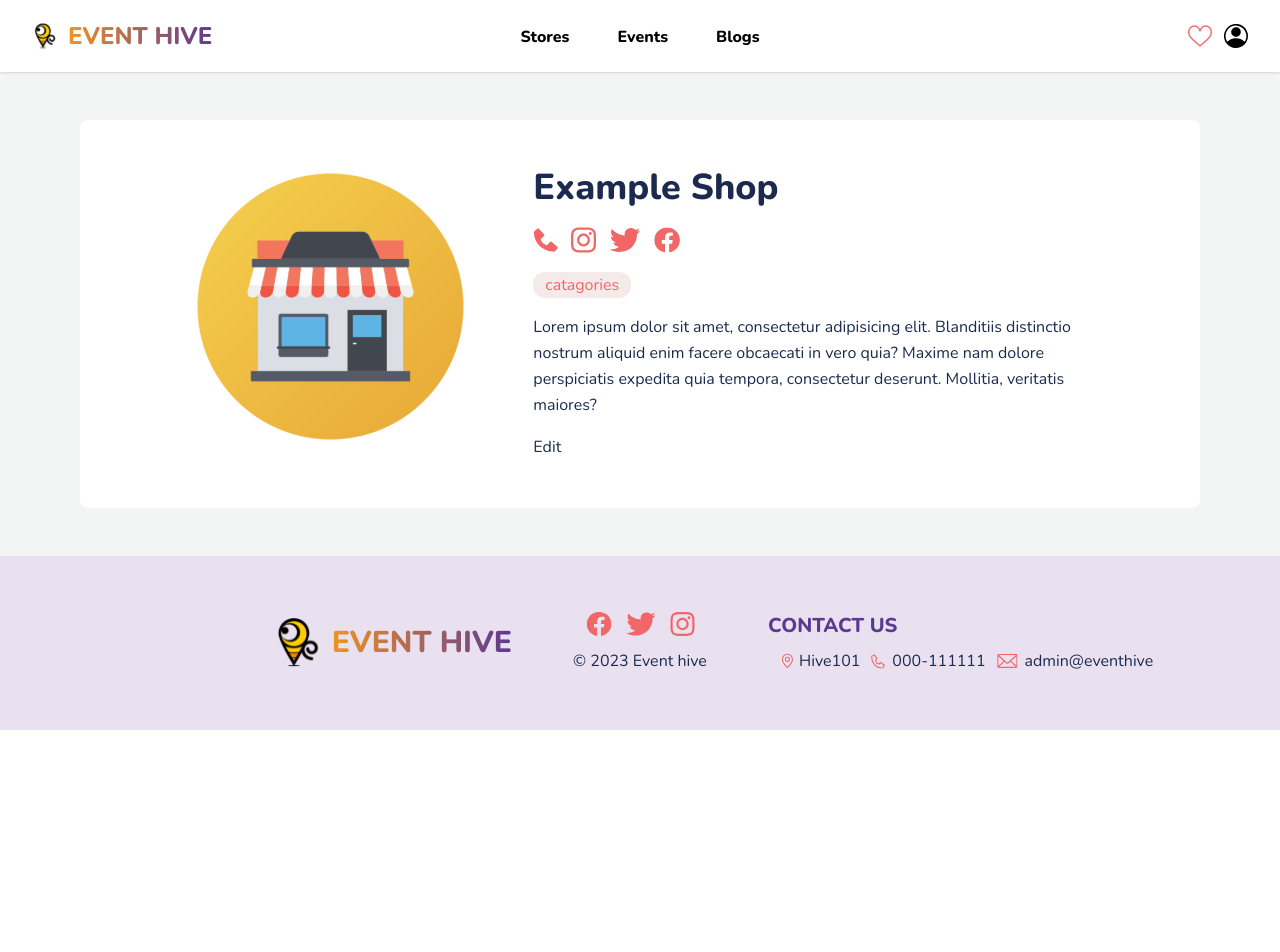
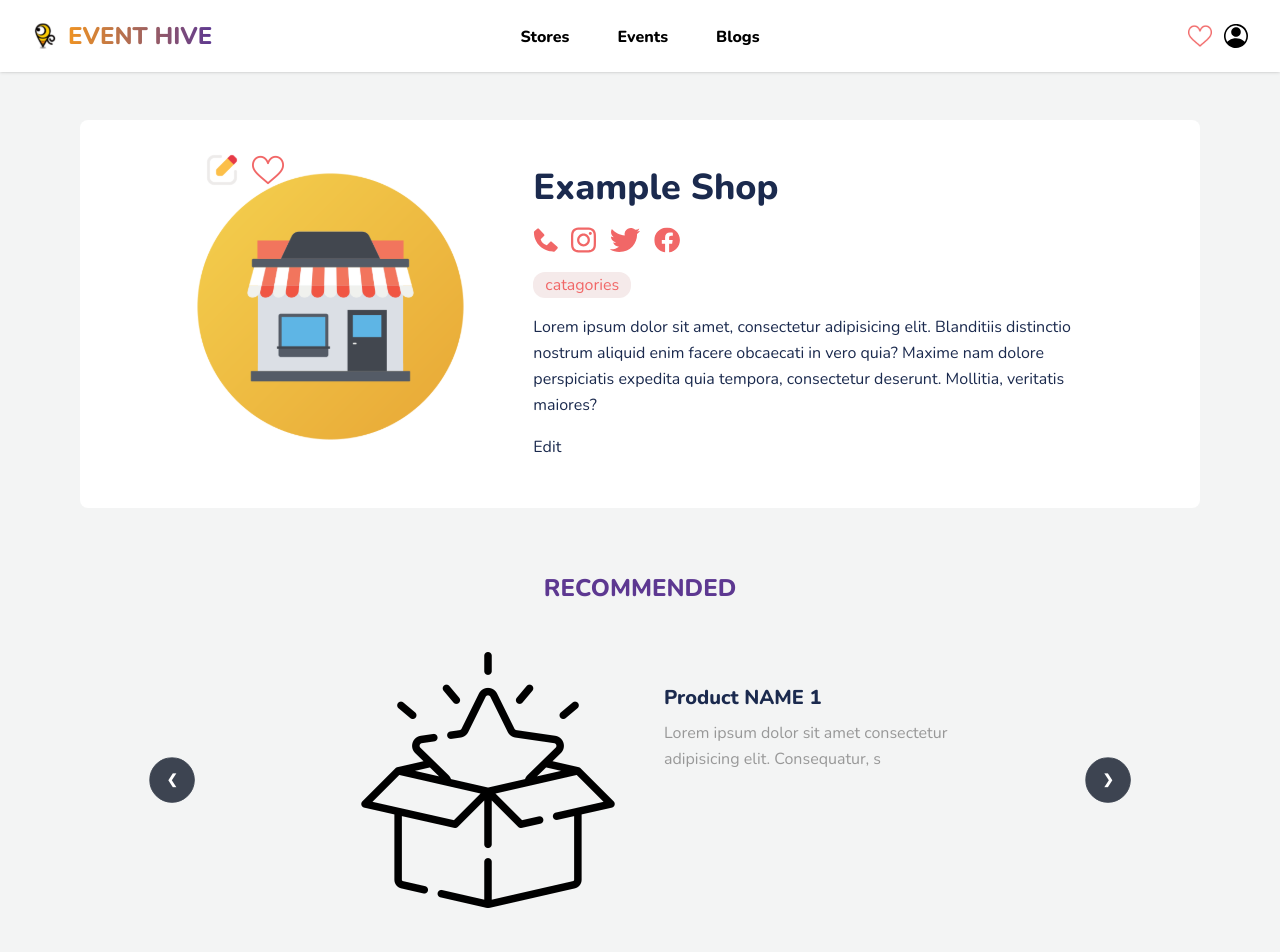
Before and after one commit to faynch/event-hive, a Next.js app: page /shopInfo in a window 1280 px wide. Shown: the top 952 px of the page. Before the commit the page ends 800 px from the top, so only its background shows below. Built offline with nearby package versions, Linux system fonts and the light colour scheme.

Commit message:
edit button & carousel

```diff
--- a/src/component/CardInfo.tsx
+++ b/src/component/CardInfo.tsx
@@ -3,12 +3,14 @@ import GroupButton from './GroupButton'
 import Shop from '../pages/assets/shop.svg'
 import Like from '../pages/assets/like.svg'
 import Unlike from '../pages/assets/unlike.svg'
+import Edit from '../pages/assets/edit.svg'
 import { useState } from 'react'
 
 const LargeCard = () => {
     const [storeName, setStoreName] = useState('Example Shop')
     const [description, setDescription] = useState('Lorem ipsum dolor sit amet, consectetur adipisicing elit. Blanditiis distinctio nostrum aliquid enim facere obcaecati in vero quia? Maxime nam dolore perspiciatis expedita quia tempora, consectetur deserunt. Mollitia, veritatis maiores?')
     const [editMode, setEditMode] = useState(false)
+    const [like, setLike] = useState(false)
 
     const handleSave = () => {
         // logic to save changes made by the user
@@ -40,11 +42,28 @@ const LargeCard = () => {
         <div className="mx-20 flex relative flex-row rounded-lg bg-white py-12 px-12 sm:px-20 xl:px-28 ">
             <div className="flex flex-col lg:flex-row items-center gap-8 lg:gap-16">
                 <Image className="basis-1/3 w-52 self-center sm:self-start" src={Shop} alt={''} />
+                <div className="absolute top-8 right-8e flex items-center">
+                    <button
+                        onClick={() => setEditMode(!editMode)}
+                        className="mx-3 w-7 md:w-9"
+
+                    ><Image src={Edit} alt={''} /></button>
+                    <button
+                        onClick={() => setLike(!like)}
+                        className="w-6 md:w-8"
+                    >
+                        {like ? (
+                            <Image src={Like} alt={''} />
+                        ) : (
+                            <Image src={Unlike} alt={''} />
+                        )}
+                    </button>
+                </div>
 
                 <div className="basis-2/3 col-span-2 flex flex-col items-center sm:items-start gap-4">
                     <h2 className="sm:text-4xl text-2xl font-extrabold">{storeName}</h2>
                     <GroupButton />
-                    <button className="items-center sm:self-start rounded-xl bg-[#F5EAEA] px-3 text-[#F16767]">
+                    <button className="items-center rounded-xl bg-[#F5EAEA] px-3 text-[#F16767] sm:self-start">
                         catagories
                     </button>
                     <p className='text-center sm:text-start'>
--- a/src/component/StoreCard.tsx
+++ b/src/component/StoreCard.tsx
@@ -9,17 +9,17 @@ const StoreCard = () => {
     const [active, setActive] = useState(false)
 
     return (
-        <div className="flex w-96 flex-col items-center gap-3 rounded-lg bg-white px-9 pb-12 text-center">
+        <div className="relative flex w-96 flex-col items-center gap-3 rounded-lg bg-white px-9 pb-12 text-center">
             <div className="grid grid-cols-3">
                 <Image className="col-start-2 w-32 pt-14" src={Shop} alt={''} />
-                <button onClick={() => setActive(!active)} className="w-8 justify-self-end pt-7 flex items-start">
-                    {active ? (<Image
-                        src={Like}
-                        alt={''}
-                    />) : <Image
-                    src={Unlike}
-                    alt={''}
-                />}
+            </div>
+            <div className="absolute top-7 right-7">
+                <button onClick={() => setActive(!active)} className="w-8">
+                    {active ? (
+                        <Image src={Like} alt={''} />
+                    ) : (
+                        <Image src={Unlike} alt={''} />
+                    )}
                 </button>
             </div>
 
--- a/src/pages/shopInfo.tsx
+++ b/src/pages/shopInfo.tsx
@@ -1,7 +1,10 @@
 import Navbar from '../component/Navbar'
 import LargeCard from '../component/CardInfo'
 import Footer from '../component/Footer'
-import Navigator from '../component/Navigator'
+import Carousel from '../component/CarouselCard'
+import Image from 'next/image'
+import Shop from '../pages/assets/product.svg'
+import GroupButton from '../component/GroupButton'
 
 function shopInfo() {
   return (
@@ -10,6 +13,155 @@ function shopInfo() {
             <div className="my-12 mx-auto flex flex-col justify-center lg:max-w-7xl">
                 <LargeCard />
             </div>
+            <h3 className="py-4 text-center text-2xl font-extrabold text-primary ">
+                    RECOMMENDED
+                </h3>
+            <div className="py-8 px-4 md:px-24 grid justify-center">
+                <div className="carousel lg:max-w-5xl">
+                    <div id="slide1" className="carousel-item relative w-full justify-center">
+                        <div className="grid grid-cols-1 lg:grid-cols-2 content-center justify-items-center lg:justify-items-end gap-4 lg:gap-12">
+                            <Image
+                                src={Shop}
+                                className="w-48 md:w-64"
+                                alt={''}
+                            />
+
+                            <div className="flex flex-col gap-2 pb-2 lg:items-start lg:pt-8 lg:pr-24 xl:pr-36">
+                                <h4 className="text-center text-xl font-extrabold">
+                                    Product NAME 1
+                                </h4>
+                                <p className="text-center lg:text-start text-[#989898] ">
+                                    Lorem ipsum dolor sit amet consectetur
+                                    adipisicing elit. Consequatur, s
+                                </p>
+
+
+                            </div>
+                        </div>
+                        <div className="absolute left-5 right-5 top-1/2 hidden -translate-y-1/2 transform justify-between md:flex">
+                            <a href="#slide4" className="btn-circle btn">
+                                ❮
+                            </a>
+                            <a href="#slide2" className="btn-circle btn">
+                                ❯
+                            </a>
+                        </div>
+                    </div>
+                    <div id="slide2" className="carousel-item relative w-full justify-center">
+                        <div className="grid grid-cols-1 lg:grid-cols-2 content-center justify-items-center lg:justify-items-end gap-4 lg:gap-12">
+                            <Image
+                                src={Shop}
+                                className="w-48 md:w-64"
+                                alt={''}
+                            />
+
+                            <div className="flex flex-col gap-2 pb-2 lg:items-start lg:pt-8 lg:pr-24 xl:pr-36">
+                                <h4 className="text-center text-xl font-extrabold">
+                                    Product NAME 2
+                                </h4>
+                                <p className="text-center lg:text-start text-[#989898] ">
+                                    Lorem ipsum dolor sit amet consectetur
+                                    adipisicing elit. Consequatur, s
+                                </p>
+
+
+                            </div>
+                        </div>
+                        <div className="absolute left-5 right-5 top-1/2 hidden -translate-y-1/2 transform justify-between md:flex">
+                            <a href="#slide1" className="btn-circle btn">
+                                ❮
+                            </a>
+                            <a href="#slide3" className="btn-circle btn">
+                                ❯
+                            </a>
+                        </div>
+                    </div>
+                    <div id="slide3" className="carousel-item relative w-full justify-center">
+                        <div className="grid grid-cols-1 lg:grid-cols-2 content-center justify-items-center lg:justify-items-end gap-4 lg:gap-12">
+                            <Image
+                                src={Shop}
+                                className="w-48 md:w-64"
+                                alt={''}
+                            />
+
+                            <div className="flex flex-col gap-2 pb-2 lg:items-start lg:pt-8 lg:pr-24 xl:pr-36">
+                                <h4 className="text-center text-xl font-extrabold">
+                                    Product NAME 3
+                                </h4>
+                                <p className="text-center lg:text-start text-[#989898] ">
+                                    Lorem ipsum dolor sit amet consectetur
+                                    adipisicing elit. Consequatur, s
+                                </p>
+
+
+                            </div>
+                        </div>
+                        <div className="absolute left-5 right-5 top-1/2 hidden -translate-y-1/2 transform justify-between md:flex">
+                            <a href="#slide2" className="btn-circle btn">
+                                ❮
+                            </a>
+                            <a href="#slide4" className="btn-circle btn">
+                                ❯
+                            </a>
+                        </div>
+                    </div>
+                    <div id="slide4" className="carousel-item relative w-full justify-center">
+                        <div className="grid grid-cols-1 lg:grid-cols-2 content-center justify-items-center lg:justify-items-end gap-4 lg:gap-12">
+                            <Image
+                                src={Shop}
+                                className="w-48 md:w-64"
+                                alt={''}
+                            />
+
+                            <div className="flex flex-col gap-2 pb-2 lg:items-start lg:pt-8 lg:pr-24 xl:pr-36">
+                                <h4 className="text-center text-xl font-extrabold">
+                                    Product NAME 4
+                                </h4>
+                                <p className="text-center lg:text-start text-[#989898] ">
+                                    Lorem ipsum dolor sit amet consectetur
+                                    adipisicing elit. Consequatur, s
+                                </p>
+
+
+                            </div>
+                        </div>
+                        <div className="absolute left-5 right-5 top-1/2 hidden -translate-y-1/2 transform justify-between md:flex">
+                            <a href="#slide3" className="btn-circle btn">
+                                ❮
+                            </a>
+                            <a href="#slide1" className="btn-circle btn">
+                                ❯
+                            </a>
+                        </div>
+                    </div>
+                </div>
+                <div className="flex justify-center gap-2 py-2">
+                    <a href="#slide1">
+                        <button
+                            type="button"
+                            className="h-3 w-3 rounded-full bg-[#F3F4F4]"
+                        ></button>
+                    </a>
+                    <a href="#slide2">
+                        <button
+                            type="button"
+                            className="h-3 w-3 rounded-full bg-[#F3F4F4]"
+                        ></button>
+                    </a>
+                    <a href="#slide3">
+                        <button
+                            type="button"
+                            className="h-3 w-3 rounded-full bg-[#F3F4F4]"
+                        ></button>
+                    </a>
+                    <a href="#slide4">
+                        <button
+                            type="button"
+                            className="h-3 w-3 rounded-full bg-[#F3F4F4]"
+                        ></button>
+                    </a>
+                </div>
+            </div>
             <Footer />
         </>
   )
```
Also changed, not shown: src/pages/assets/edit.svg (added), src/pages/assets/product.svg (added).
